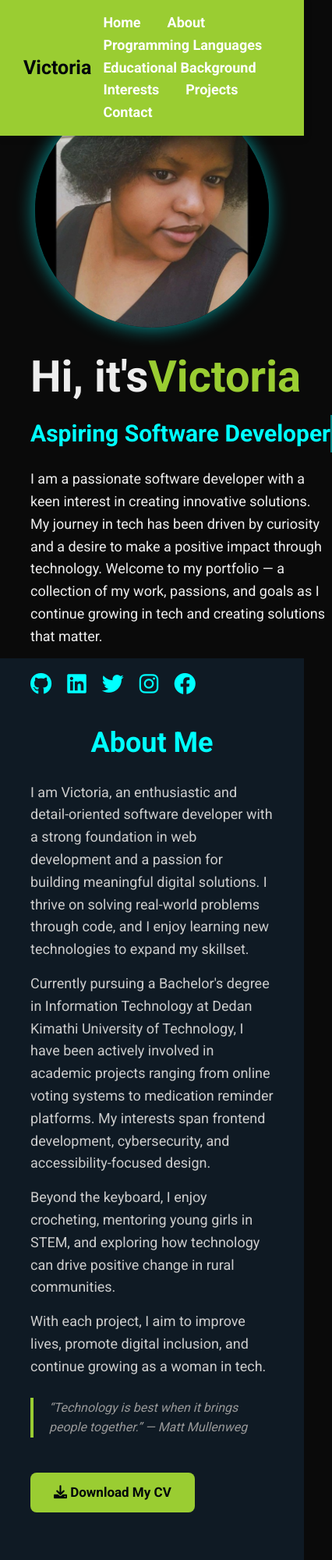
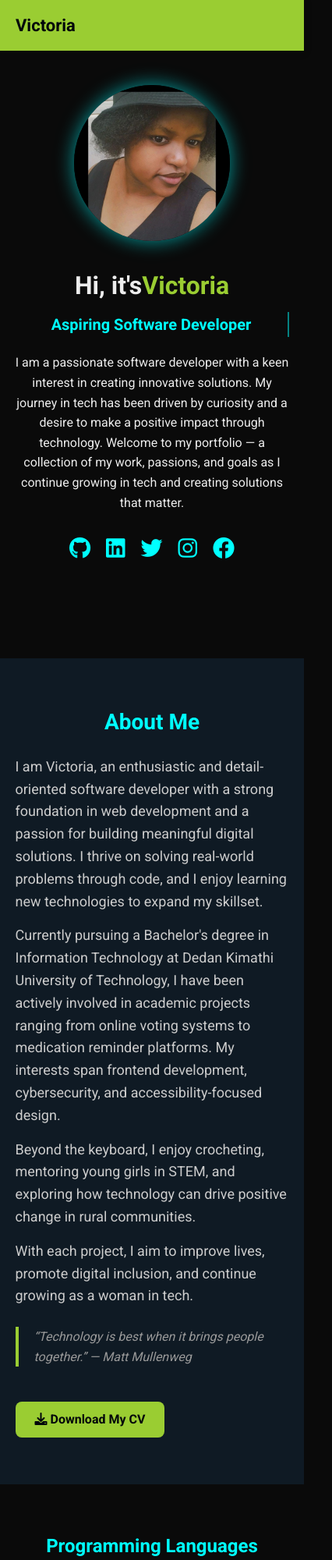
Before and after one commit to itsvickiey/Victorias-Portfolio, a plain HTML site: page index.html in a window 390 px wide. Shown: the top 2000 px of the page at 78% size, 426 px wide, since content can reach past the window. Drawn offline with Linux system fonts and the light colour scheme.

Commit message:
responsive web

```diff
--- a/styles.css
+++ b/styles.css
@@ -10,14 +10,15 @@
 }
 
 html {
-  scroll-behavior: smooth; /* Smooth scrolling for anchor links */
-  scroll-padding-top: 80px; /* Offset for fixed header */
+  scroll-behavior: smooth;
+  scroll-padding-top: 80px;
 }
 
 body {
-  background-color: #0a0a0a; /* Darker base background */
+  background-color: #0a0a0a;
   color: #ededed;
   line-height: 1.6;
+  overflow-x: hidden;
 }
 
 /* Header */
@@ -25,7 +26,7 @@ body {
   position: fixed;
   top: 0;
   width: 100%;
-  z-index: 9999; /* Ensure header is always on top */
+  z-index: 9999;
   background-color: yellowgreen;
   padding: 15px 30px;
   box-shadow: 0 2px 10px rgba(0, 0, 0, 0.2);
@@ -40,6 +41,10 @@ body {
   font-weight: bold;
 }
 
+.navbar {
+  display: flex;
+}
+
 .navbar a {
   color: #ffffff;
   padding: 10px 15px;
@@ -49,37 +54,46 @@ body {
 }
 
 .navbar a:hover {
-  background-color: #01060a; /* Dark background on hover */
-  color: yellowgreen; /* Green text on hover */
+  background-color: #01060a;
+  color: yellowgreen;
   border-radius: 5px;
+}
+
+/* Mobile Menu Button */
+.menu-btn {
+  display: none;
+  cursor: pointer;
+  font-size: 24px;
+  color: #01060a;
 }
 
 /* Sections Base Styling */
 section {
-  padding: 80px 10%; /* Consistent padding for all sections */
+  padding: 80px 10%;
 }
 
 .section-title {
   font-size: 36px;
-  color: aqua; /* Consistent title color */
+  color: aqua;
   text-align: center;
   margin-bottom: 40px;
 }
 
 /* Home Section */
 .home {
-  padding-top: 120px; /* Adjust top padding for fixed header */
-  height: 100vh;
+  padding-top: 120px;
+  min-height: 100vh;
   display: flex;
   align-items: center;
   justify-content: space-between;
   flex-wrap: wrap;
-  gap: 30px; /* Space between content and image */
+  gap: 30px;
 }
 
 .home-content {
   max-width: 600px;
-  flex: 1; /* Allow content to grow */
+  flex: 1;
+  min-width: 300px;
 }
 
 .home-content h1 {
@@ -142,27 +156,28 @@ section {
   display: flex;
   justify-content: center;
   align-items: center;
-  min-width: 250px; /* Ensure image doesn't shrink too much */
+  min-width: 250px;
 }
 
 .home-image img {
-  width: 300px;
-  height: 300px;
+  max-width: 100%;
+  height: auto;
+  max-height: 300px;
   object-fit: cover;
   border-radius: 50%;
-  box-shadow: 0 0 25px rgba(0, 255, 255, 0.6); /* Stronger glow */
+  box-shadow: 0 0 25px rgba(0, 255, 255, 0.6);
   cursor: pointer;
   transition: transform 0.3s ease, box-shadow 0.3s ease;
 }
 
 .home-image img:hover {
-  transform: scale(1.05); /* Slightly less dramatic scale */
-  box-shadow: 0 0 35px rgba(0, 255, 255, 0.8); /* Stronger glow on hover */
+  transform: scale(1.05);
+  box-shadow: 0 0 35px rgba(0, 255, 255, 0.8);
 }
 
 /* About Section */
 .about {
-  background-color: #0f1a24; /* Slightly different background for visual separation */
+  background-color: #0f1a24;
 }
 
 .about-container {
@@ -174,21 +189,22 @@ section {
 }
 
 .about-text {
-  max-width: 800px; /* Allow text to be wider */
+  max-width: 800px;
   flex: 1;
+  min-width: 300px;
 }
 
 .about-text h2 {
   font-size: 36px;
   margin-bottom: 20px;
-  color: aqua; /* Consistent title color */
-  text-align: center; /* Center the about title */
+  color: aqua;
+  text-align: center;
 }
 
 .about-text p {
   font-size: 18px;
   margin-bottom: 15px;
-  color: #ccc; /* Slightly lighter text for readability */
+  color: #ccc;
 }
 
 .quote {
@@ -196,7 +212,7 @@ section {
   color: #999;
   margin: 25px 0;
   padding-left: 20px;
-  border-left: 4px solid yellowgreen; /* Highlight quote */
+  border-left: 4px solid yellowgreen;
 }
 
 .btn {
@@ -205,15 +221,15 @@ section {
   padding: 12px 30px;
   font-size: 17px;
   background-color: yellowgreen;
-  color: #01060a; /* Darker text for contrast */
-  border-radius: 8px; /* Slightly more rounded */
+  color: #01060a;
+  border-radius: 8px;
   transition: background-color 0.3s ease, transform 0.2s ease;
   text-decoration: none;
   font-weight: bold;
 }
 
 .btn:hover {
-  background-color: #7dc43c; /* Slightly darker green on hover */
+  background-color: #7dc43c;
   transform: translateY(-2px);
 }
 
@@ -234,19 +250,19 @@ section {
   background-color: #1a1a1a;
   padding: 25px;
   border-radius: 12px;
-  width: 280px; /* Slightly wider cards */
+  width: 280px;
   text-align: center;
   box-shadow: 0 0 15px rgba(0,0,0,0.4);
   transition: transform 0.3s ease, box-shadow 0.3s ease;
 }
 
 .language-item:hover {
-  transform: translateY(-8px); /* More pronounced lift */
-  box-shadow: 0 0 25px rgba(0, 255, 255, 0.3); /* Aqua glow on hover */
+  transform: translateY(-8px);
+  box-shadow: 0 0 25px rgba(0, 255, 255, 0.3);
 }
 
 .language-item img {
-  width: 70px; /* Slightly larger icons */
+  width: 70px;
   height: auto;
   margin-bottom: 15px;
 }
@@ -271,7 +287,7 @@ section {
   display: flex;
   flex-direction: column;
   gap: 30px;
-  align-items: center; /* Center items in the list */
+  align-items: center;
   max-width: 800px;
   margin: 0 auto;
 }
@@ -287,9 +303,9 @@ section {
 }
 
 .education-item:hover {
-  transform: translateY(-5px); /* Lift effect */
-  box-shadow: 0 8px 20px rgba(0, 255, 255, 0.25); /* Stronger aqua shadow */
-  border-left-color: yellowgreen; /* Change border color on hover */
+  transform: translateY(-5px);
+  box-shadow: 0 8px 20px rgba(0, 255, 255, 0.25);
+  border-left-color: yellowgreen;
 }
 
 .education-item h3 {
@@ -328,14 +344,14 @@ section {
   background-color: #1a1a1a;
   border-radius: 12px;
   padding: 30px 20px;
-  width: 280px; /* Consistent card width */
+  width: 280px;
   transition: transform 0.3s ease, box-shadow 0.3s ease;
   color: #ededed;
   box-shadow: 0 0 15px rgba(0,0,0,0.4);
 }
 
 .interest-item i {
-  font-size: 45px; /* Larger icons */
+  font-size: 45px;
   color: aqua;
   margin-bottom: 18px;
 }
@@ -352,7 +368,7 @@ section {
 
 .interest-item:hover {
   transform: translateY(-10px);
-  box-shadow: 0 12px 25px rgba(0, 255, 255, 0.35); /* Stronger glow on hover */
+  box-shadow: 0 12px 25px rgba(0, 255, 255, 0.35);
 }
 
 /* Projects Section */
@@ -372,14 +388,14 @@ section {
   background: #1a1f24;
   border-radius: 10px;
   padding: 25px;
-  width: 320px; /* Slightly wider cards */
+  width: 320px;
   box-shadow: 0 0 15px rgba(0, 255, 255, 0.25);
   transition: transform 0.3s, box-shadow 0.3s;
 }
 
 .project-card:hover {
-  transform: scale(1.03); /* Slightly less aggressive scale */
-  box-shadow: 0 0 25px rgba(0, 255, 255, 0.5); /* Stronger glow on hover */
+  transform: scale(1.03);
+  box-shadow: 0 0 25px rgba(0, 255, 255, 0.5);
 }
 
 .project-card h3 {
@@ -421,14 +437,14 @@ section {
   margin: 0 auto;
   display: flex;
   flex-direction: column;
-  gap: 20px; /* More space between form elements */
+  gap: 20px;
 }
 
 .contact-form input,
 .contact-form textarea {
-  padding: 15px; /* Larger padding for input fields */
+  padding: 15px;
   border-radius: 8px;
-  border: 1px solid #333; /* Subtle border */
+  border: 1px solid #333;
   background-color: #1a1f24;
   color: #ededed;
   font-size: 17px;
@@ -437,7 +453,7 @@ section {
 
 .contact-form input:focus,
 .contact-form textarea:focus {
-  border-color: aqua; /* Highlight border on focus */
+  border-color: aqua;
   box-shadow: 0 0 8px rgba(0, 255, 255, 0.5);
 }
 
@@ -467,3 +483,143 @@ section {
   font-size: 15px;
   border-top: 1px solid #222;
 }
+
+/* Responsive Design */
+@media (max-width: 1200px) {
+  section {
+    padding: 70px 8%;
+  }
+}
+
+@media (max-width: 992px) {
+  section {
+    padding: 60px 5%;
+  }
+
+  .home-content h1 {
+    font-size: 48px;
+  }
+
+  .home-content h3 {
+    font-size: 26px;
+  }
+
+  .section-title {
+    font-size: 32px;
+  }
+}
+
+@media (max-width: 768px) {
+  .menu-btn {
+    display: block;
+  }
+
+  .navbar {
+    position: fixed;
+    top: 80px;
+    left: -100%;
+    width: 100%;
+    height: calc(100vh - 80px);
+    background-color: yellowgreen;
+    flex-direction: column;
+    align-items: center;
+    justify-content: center;
+    transition: left 0.3s ease;
+  }
+
+  .navbar.active {
+    left: 0;
+  }
+
+  .navbar a {
+    font-size: 20px;
+    margin: 15px 0;
+  }
+
+  .home {
+    flex-direction: column;
+    text-align: center;
+    padding-top: 100px;
+  }
+
+  .home-content {
+    margin-bottom: 40px;
+  }
+
+  .social-icons {
+    justify-content: center;
+  }
+
+  .home-image img {
+    width: 250px;
+    height: 250px;
+  }
+
+  .section-title {
+    font-size: 28px;
+    margin-bottom: 30px;
+  }
+
+  .about-text h2 {
+    font-size: 28px;
+  }
+}
+
+@media (max-width: 576px) {
+  .header {
+    padding: 15px 20px;
+  }
+
+  .logo {
+    font-size: 22px;
+  }
+
+  .home-content h1 {
+    font-size: 36px;
+  }
+
+  .home-content h3 {
+    font-size: 22px;
+  }
+
+  .home-content p {
+    font-size: 16px;
+  }
+
+  .btn {
+    padding: 10px 25px;
+    font-size: 16px;
+  }
+
+  .language-item,
+  .interest-item,
+  .project-card {
+    width: 100%;
+  }
+
+  .contact-form input,
+  .contact-form textarea,
+  .contact-form button {
+    padding: 12px;
+    font-size: 16px;
+  }
+}
+
+@media (max-width: 400px) {
+  .home-content h1 {
+    font-size: 32px;
+  }
+
+  .home-content h3 {
+    font-size: 20px;
+  }
+
+  .section-title {
+    font-size: 24px;
+  }
+
+  .home-image img {
+    width: 200px;
+    height: 200px;
+  }
+}
```
